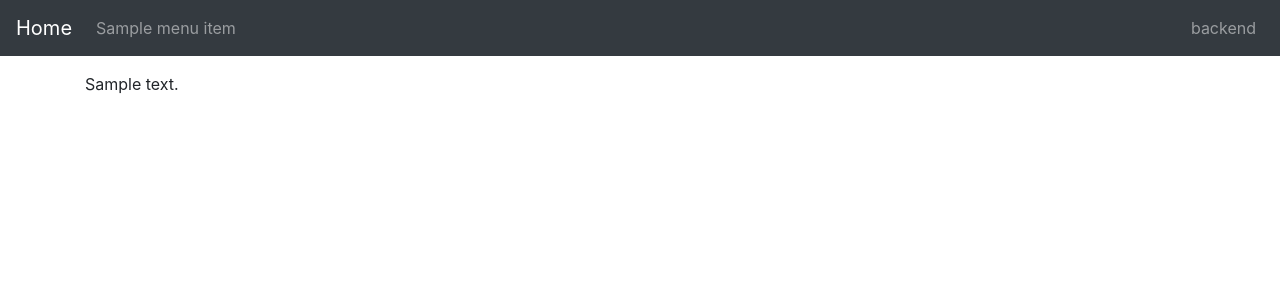
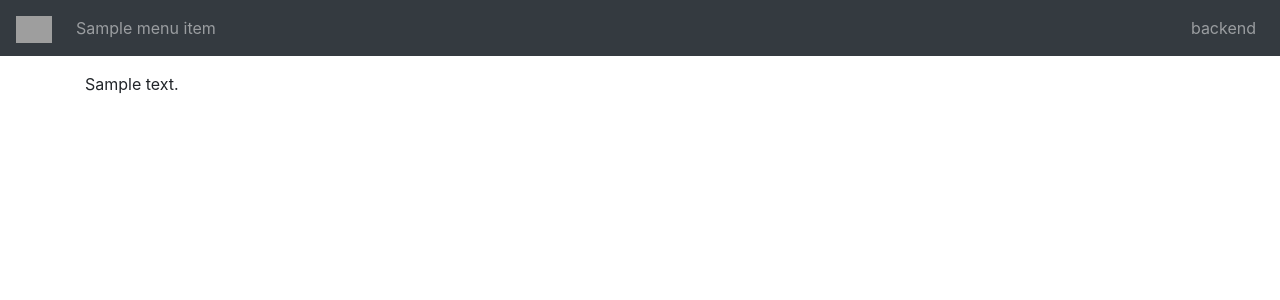
Before and after one commit to joostsijm/ssg, a Python web app: template app/modules/backend/templates/public/site.j2 in a window 1280 px wide. Shown: the top 300 px of the page. Run offline with Jinja, Linux system fonts and the light colour scheme; the template is opened without the code that fills it: most values are stand-ins (such as "Sample title", 1, 10 or a date in 2020); grey boxes are pictures that could not be loaded.

Commit message:
Add logo to public page

```diff
--- a/app/modules/backend/templates/public/site.j2
+++ b/app/modules/backend/templates/public/site.j2
@@ -7,7 +7,7 @@
 </head>
 <body>
     <nav class="navbar navbar-expand-lg navbar-dark bg-dark">
-        <a class="navbar-brand" href="/">Home</a>
+        <a class="navbar-brand" href="/"><img src="/static/uploads/index.png" style="height: 27px"></a>
         <button class="navbar-toggler" type="button" data-toggle="collapse" data-target="#navbarSupportedContent" aria-controls="navbarSupportedContent" aria-expanded="false" aria-label="Toggle navigation">
             <span class="navbar-toggler-icon"></span>
         </button>
```
